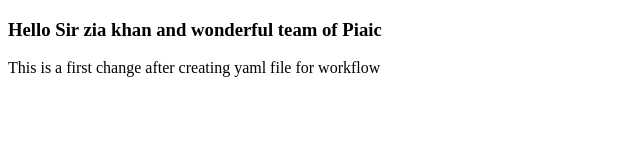
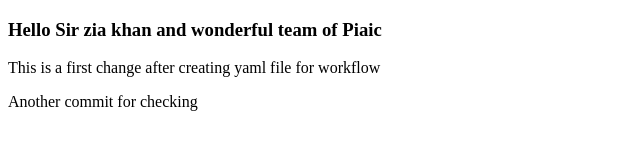
Before and after one commit to Mahmood787/PiaicBootcampAssignment, a plain HTML site: page index.html in a window 1280 px wide. Shown: the whole page, without its empty margins (0-640 px from the left). Drawn offline with Linux system fonts and the light colour scheme.

Commit message:
Update index.html
third commint for checking

```diff
--- a/index.html
+++ b/index.html
@@ -8,5 +8,6 @@
 <body>
     <h3>Hello Sir zia khan and wonderful team of Piaic</h3>
     <p>This is a first change after creating yaml file for workflow</p>
+    <p>Another commit for checking</p>
 </body>
 </html>
```
